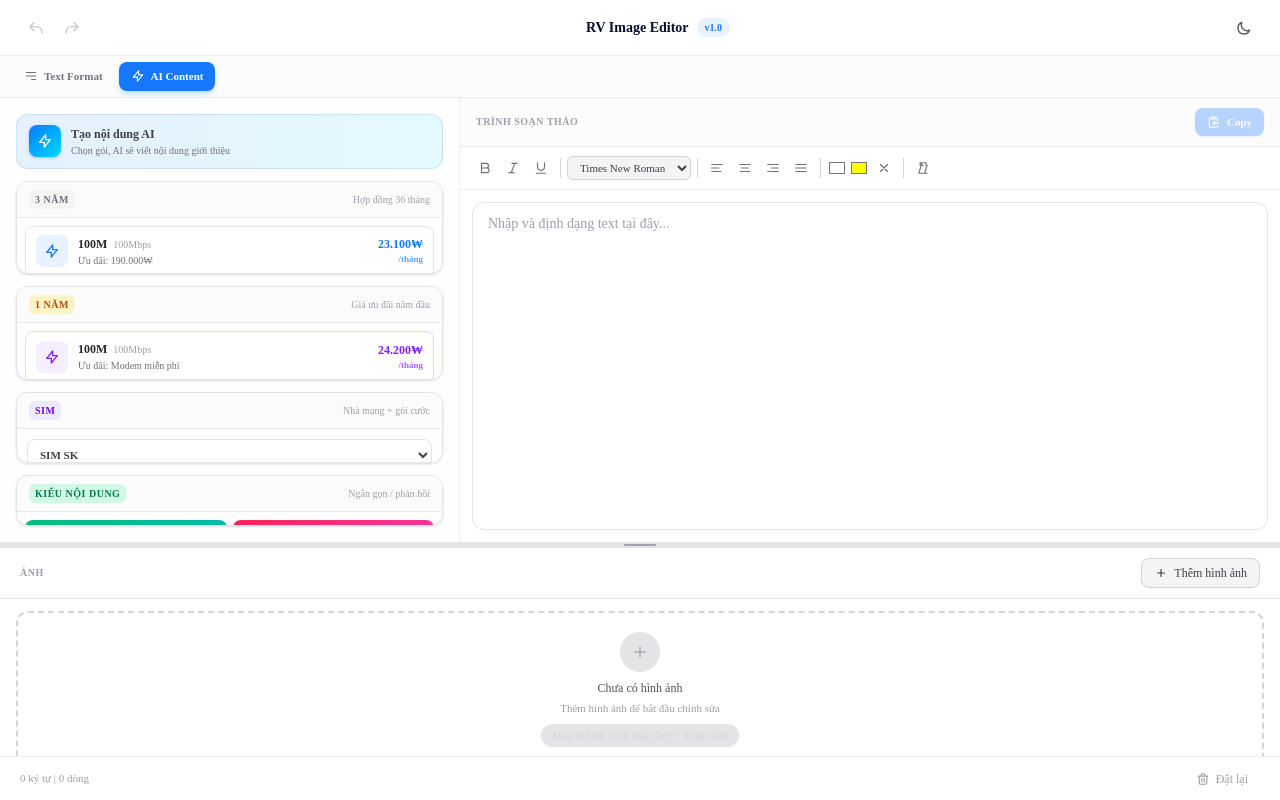
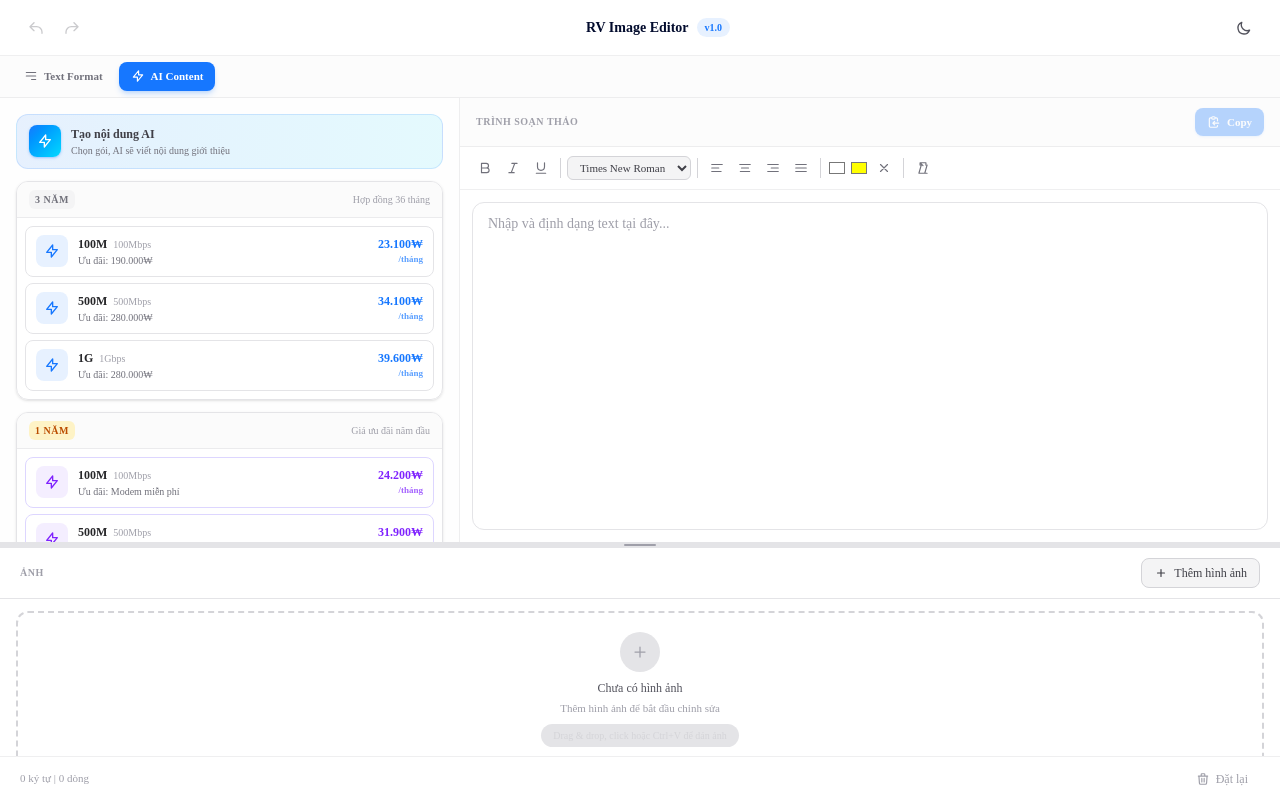
Before and after one commit to LeNguyenTatThang/text-image-editor, a Next.js app: page / in a window 1280 px wide. Both pictures are taken after a click on the button "AI Content". Built offline with nearby package versions, Linux system fonts and the light colour scheme.

Commit message:
fix: prevent AI panel sections from shrinking and clipping buttons

```diff
--- a/src/components/editor/text/TextWorkspace.tsx
+++ b/src/components/editor/text/TextWorkspace.tsx
@@ -371,7 +371,7 @@ export default function TextWorkspace({ onTextChange }: TextWorkspaceProps) {
 
             <div className="flex-1 overflow-y-auto flex flex-col gap-3 px-4 py-4">
               {/* Panel header */}
-              <div className="flex items-center gap-2.5 px-3 py-2.5 rounded-xl border border-[#1677FF]/15 bg-gradient-to-r from-[#1677FF]/10 to-[#00D9FF]/10 dark:border-[#00D9FF]/20 dark:from-[#00D9FF]/10 dark:to-[#00D9FF]/5">
+              <div className="shrink-0 flex items-center gap-2.5 px-3 py-2.5 rounded-xl border border-[#1677FF]/15 bg-gradient-to-r from-[#1677FF]/10 to-[#00D9FF]/10 dark:border-[#00D9FF]/20 dark:from-[#00D9FF]/10 dark:to-[#00D9FF]/5">
                 <span className="shrink-0 w-8 h-8 rounded-lg bg-gradient-to-br from-[#1677FF] to-[#00D9FF] text-white dark:text-[#020B2D] flex items-center justify-center shadow-sm shadow-[#1677FF]/30">
                   <svg className="w-4 h-4" fill="none" stroke="currentColor" viewBox="0 0 24 24">
                     <path strokeLinecap="round" strokeLinejoin="round" strokeWidth={2} d="M13 10V3L4 14h7v7l9-11h-7z" />
@@ -384,7 +384,7 @@ export default function TextWorkspace({ onTextChange }: TextWorkspaceProps) {
               </div>
 
               {/* Gói 3 năm */}
-              <section className="rounded-xl border border-zinc-200 dark:border-zinc-800 bg-white/70 dark:bg-zinc-900/50 overflow-hidden shadow-sm">
+              <section className="rounded-xl shrink-0 border border-zinc-200 dark:border-zinc-800 bg-white/70 dark:bg-zinc-900/50 overflow-hidden shadow-sm">
                 <header className="flex items-center justify-between gap-2 px-3 py-2 border-b border-zinc-200/70 dark:border-zinc-800/70 bg-zinc-50/80 dark:bg-zinc-800/40">
                   <span className="px-1.5 py-0.5 text-[10px] font-bold rounded-md uppercase tracking-wider bg-zinc-100 text-zinc-500 dark:bg-zinc-800 dark:text-zinc-400">
                     3 năm
@@ -397,7 +397,7 @@ export default function TextWorkspace({ onTextChange }: TextWorkspaceProps) {
               </section>
 
               {/* Gói 1 năm */}
-              <section className="rounded-xl border border-zinc-200 dark:border-zinc-800 bg-white/70 dark:bg-zinc-900/50 overflow-hidden shadow-sm">
+              <section className="rounded-xl shrink-0 border border-zinc-200 dark:border-zinc-800 bg-white/70 dark:bg-zinc-900/50 overflow-hidden shadow-sm">
                 <header className="flex items-center justify-between gap-2 px-3 py-2 border-b border-zinc-200/70 dark:border-zinc-800/70 bg-zinc-50/80 dark:bg-zinc-800/40">
                   <span className="px-1.5 py-0.5 text-[10px] font-bold rounded-md uppercase tracking-wider bg-amber-100 text-amber-700 dark:bg-amber-900/40 dark:text-amber-400">
                     1 năm
@@ -410,7 +410,7 @@ export default function TextWorkspace({ onTextChange }: TextWorkspaceProps) {
               </section>
 
               {/* SIM */}
-              <section className="rounded-xl border border-zinc-200 dark:border-zinc-800 bg-white/70 dark:bg-zinc-900/50 overflow-hidden shadow-sm">
+              <section className="rounded-xl shrink-0 border border-zinc-200 dark:border-zinc-800 bg-white/70 dark:bg-zinc-900/50 overflow-hidden shadow-sm">
                 <header className="flex items-center justify-between gap-2 px-3 py-2 border-b border-zinc-200/70 dark:border-zinc-800/70 bg-zinc-50/80 dark:bg-zinc-800/40">
                   <span className="px-1.5 py-0.5 text-[10px] font-bold rounded-md uppercase tracking-wider bg-violet-100 text-violet-700 dark:bg-violet-900/40 dark:text-violet-400">
                     SIM
@@ -470,7 +470,7 @@ export default function TextWorkspace({ onTextChange }: TextWorkspaceProps) {
               </section>
 
               {/* Kiểu nội dung */}
-              <section className="rounded-xl border border-zinc-200 dark:border-zinc-800 bg-white/70 dark:bg-zinc-900/50 overflow-hidden shadow-sm">
+              <section className="rounded-xl shrink-0 border border-zinc-200 dark:border-zinc-800 bg-white/70 dark:bg-zinc-900/50 overflow-hidden shadow-sm">
                 <header className="flex items-center justify-between gap-2 px-3 py-2 border-b border-zinc-200/70 dark:border-zinc-800/70 bg-zinc-50/80 dark:bg-zinc-800/40">
                   <span className="px-1.5 py-0.5 text-[10px] font-bold rounded-md uppercase tracking-wider bg-emerald-100 text-emerald-700 dark:bg-emerald-900/40 dark:text-emerald-400">
                     Kiểu nội dung
```
